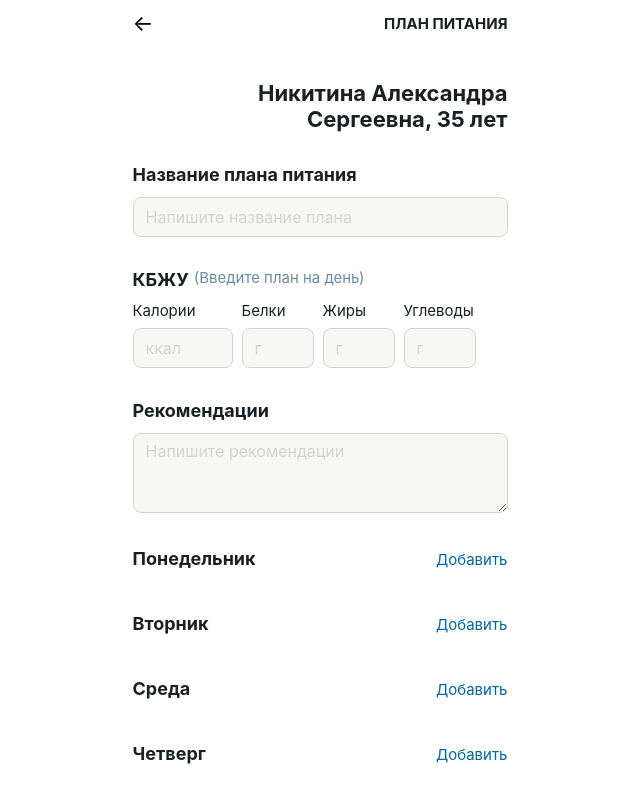
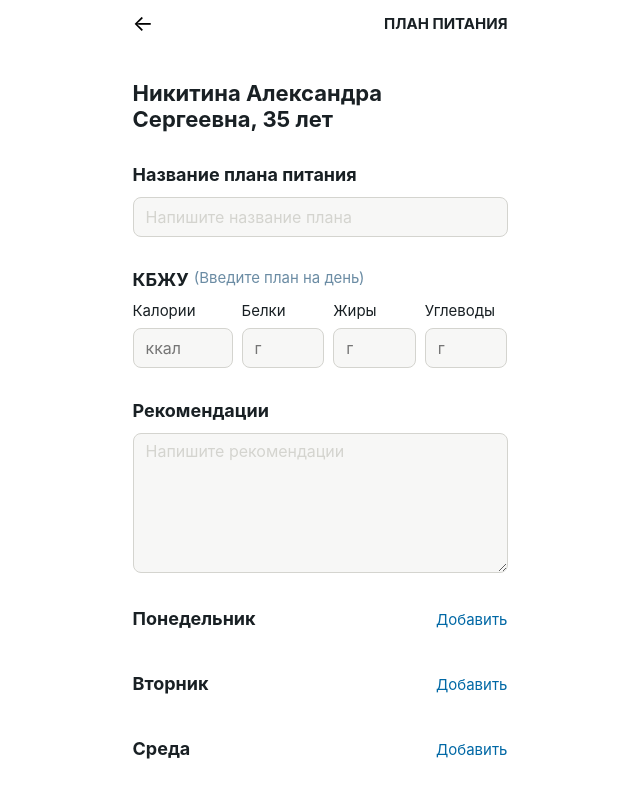
Before and after one commit to Personal-training-and-nutrition/personal-training-and-nutrition-frontend, a React (Vite) app: page /planMeal in a window 1280 px wide. Shown: the top 800 px of the page, without its empty margins (320-960 px from the left). Built offline with nearby package versions, Linux system fonts and the light colour scheme.

Commit message:
feat: Вынести КБЖУ в отдельный компонент

```diff
--- a/src/components/Button/Button.tsx
+++ b/src/components/Button/Button.tsx
@@ -11,11 +11,10 @@ type ButtonType = {
 };
 
 const Button: React.FC<ButtonType> = ({ textBtn, type, isDirty, isValid }) => {
-  console.log(type, isValid, isDirty)
   return (
     <button
       className={styles.button}
-      type='submit'
+      type={type}
       disabled={!isDirty || !isValid}
     >
       {textBtn}
--- /dev/null
+++ b/src/components/CaloriesInput/CaloriesInput.module.scss
@@ -0,0 +1,48 @@
+@import '../../scss/colors/buttons';
+@import '../../scss/colors/texts';
+
+.calories{
+  &__wrap {
+      display: flex;
+    }
+  &__title {
+    margin: 0 0 12px 0;
+    font-weight: 700;
+    font-size: 18px;
+    line-height: 21px;
+    &_tip {
+      font-weight: 400;
+      font-size: 15px;
+      line-height: 18px;
+      color: #6b8ca4;
+      padding-left: 5px;
+    }
+  }
+  &__items {
+    display: grid;
+    grid-template-columns: 100px 1fr 1fr 1fr;
+    grid-template-rows: 1fr;
+    grid-column-gap: 9px;
+    label {
+      display: flex;
+      flex-direction: column;
+      span {
+        margin-bottom: 8px;
+        font-weight: 400;
+        font-size: 15px;
+        line-height: 18px;
+      }
+    }
+  }
+  &__input {
+    height: 40px;
+    background-color: $gray-300;
+    border-radius: 8px;
+    padding: 8px 12px;
+    box-sizing: border-box;
+    border: $gray-350 1px solid;
+    font-size: 16px;
+    font-weight: 400;
+    width: 100%;
+  }
+}
--- /dev/null
+++ b/src/components/CaloriesInput/CaloriesInput.tsx
@@ -0,0 +1,59 @@
+import styles from './CaloriesInput.module.scss';
+const CaloriesInput = () => {
+  return (
+    <div className={styles.calories__label}>
+          <div className={styles.calories__wrap}>
+            <h3 className={styles.calories__title}>КБЖУ</h3>
+            <span className={styles.calories__title_tip}>(Введите план на день)</span>
+          </div>
+          <div className={styles.calories__items}>
+            <label>
+              <span className={styles.calories__item}>Калории</span>
+              <input
+                className={`${styles.calories__input} ${styles.calories__input_params}`}
+                type="text"
+                name="calories"
+                placeholder="ккал"
+                // value={values?.calories || ''}
+                // onChange={handleChangeInput}
+              />
+            </label>
+            <label>
+              <span className={styles.calories__item}>Белки</span>
+              <input
+                className={`${styles.calories__input} ${styles.calories__input_params}`}
+                type="text"
+                name="protein"
+                placeholder="г"
+                // value={values?.protein || ''}
+                // onChange={handleChangeInput}
+              />
+            </label>
+            <label>
+              <span className={styles.calories__item}>Жиры</span>
+              <input
+                className={`${styles.calories__input} ${styles.calories__input_params}`}
+                type="text"
+                name="fats"
+                placeholder="г"
+                // value={values?.fats || ''}
+                // onChange={handleChangeInput}
+              />
+            </label>
+            <label>
+              <span className={styles.calories__item}>Углеводы</span>
+              <input
+                className={`${styles.calories__input} ${styles.calories__input_params}`}
+                type="text"
+                name="carbohydrates"
+                placeholder="г"
+                // value={values?.carbohydrates || ''}
+                // onChange={handleChangeInput}
+              />
+            </label>
+          </div>
+        </div>
+  )
+}
+
+export default CaloriesInput;
--- a/src/components/PlanPage/PlanMeal.module.scss
+++ b/src/components/PlanPage/PlanMeal.module.scss
@@ -11,7 +11,8 @@
     margin: 32px 0;
     font-weight: 700;
     line-height: 26px;
-    text-align: end;
+    text-align: start;
+    padding-right: 18px;
   }
   &__form {
     display: grid;
@@ -23,13 +24,7 @@
     font-weight: 700;
     font-size: 18px;
     line-height: 21px;
-    &_tip {
-      font-weight: 400;
-      font-size: 15px;
-      line-height: 18px;
-      color: #6b8ca4;
-      padding-left: 5px;
-    }
+
   }
   &__input {
     height: 40px;
@@ -45,31 +40,13 @@
       color: #d4d4cf;
     }
     &_textarea {
-      min-height: 80px;
+      min-height: 140px;
     }
     &_invisible {
       display: none;
     }
   }
 
-  &__items {
-    display: grid;
-    grid-template-columns: 100px repeat(3, 72px);
-    grid-column-gap: 9px;
-    label {
-      display: flex;
-      flex-direction: column;
-      span {
-        margin-bottom: 8px;
-        font-weight: 400;
-        font-size: 15px;
-        line-height: 18px;
-      }
-    }
-  }
-  &__wraptitle {
-    display: flex;
-  }
   &__day {
     display: flex;
     align-items: baseline;
--- a/src/components/PlanPage/PlanMeal.tsx
+++ b/src/components/PlanPage/PlanMeal.tsx
@@ -6,6 +6,7 @@ import TitleBlock from '../TitleBlock/TitleBlock';
 import styles from './PlanMeal.module.scss';
 import { weekday } from '../../utils/constants';
 import React from 'react';
+import CaloriesInput from '../CaloriesInput/CaloriesInput'
 
 const PlanMeal: React.FC = () => {
   const { values, onChange, isValidForm } = useValidation();
@@ -31,58 +32,7 @@ const PlanMeal: React.FC = () => {
             required
           />
         </label>
-        <div className={styles.plan__label}>
-          <div className={styles.plan__wraptitle}>
-            <h3 className={styles.plan__title}>КБЖУ</h3>
-            <span className={styles.plan__title_tip}>(Введите план на день)</span>
-          </div>
-          <div className={styles.plan__items}>
-            <label>
-              <span className={styles.plan__item}>Калории</span>
-              <input
-                className={`${styles.plan__input} ${styles.plan__input_params}`}
-                type="text"
-                name="calories"
-                placeholder="ккал"
-                value={values?.calories || ''}
-                onChange={handleChangeInput}
-              />
-            </label>
-            <label>
-              <span className={styles.plan__item}>Белки</span>
-              <input
-                className={`${styles.plan__input} ${styles.plan__input_params}`}
-                type="text"
-                name="protein"
-                placeholder="г"
-                value={values?.protein || ''}
-                onChange={handleChangeInput}
-              />
-            </label>
-            <label>
-              <span className={styles.plan__item}>Жиры</span>
-              <input
-                className={`${styles.plan__input} ${styles.plan__input_params}`}
-                type="text"
-                name="fats"
-                placeholder="г"
-                value={values?.fats || ''}
-                onChange={handleChangeInput}
-              />
-            </label>
-            <label>
-              <span className={styles.plan__item}>Углеводы</span>
-              <input
-                className={`${styles.plan__input} ${styles.plan__input_params}`}
-                type="text"
-                name="carbohydrates"
-                placeholder="г"
-                value={values?.carbohydrates || ''}
-                onChange={handleChangeInput}
-              />
-            </label>
-          </div>
-        </div>
+        <CaloriesInput />
         <label className={styles.plan__label}>
           <h3 className={styles.plan__title}>Рекомендации</h3>
           <textarea
@@ -98,7 +48,7 @@ const PlanMeal: React.FC = () => {
           <DayBlock item={item} key={index} />
         ))}
 
-        <Button textBtn="Сохранить" type='submit' className="button__blue" />
+        <Button textBtn="Сохранить" type='submit' />
       </form>
       <button
         className={isValidForm ? `${styles.plan__cancel}` : `${styles.plan__cancel} ${styles.plan__cancel_disabled}`}
```
Also changed, not shown: 1 other file (tests, documents, lock files or other folders).
